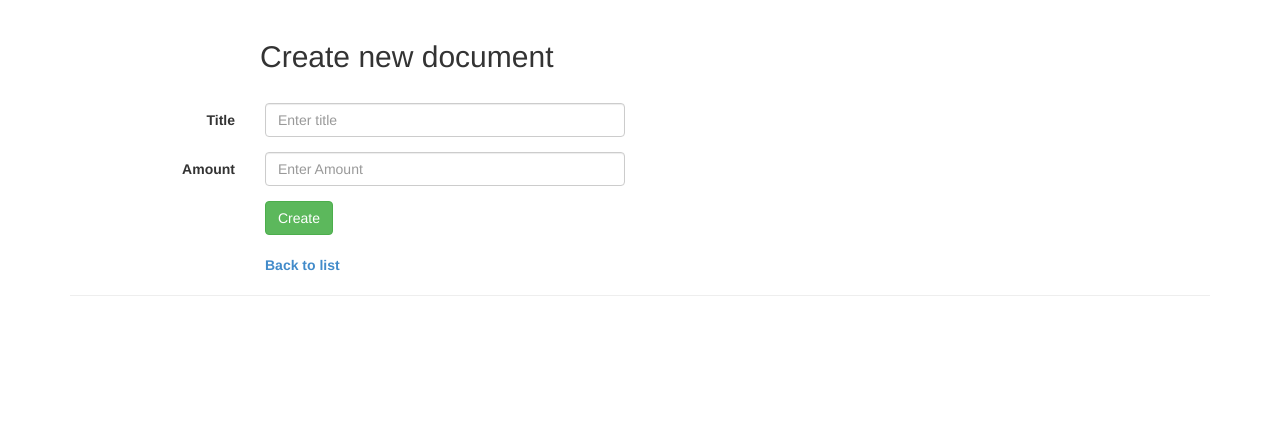
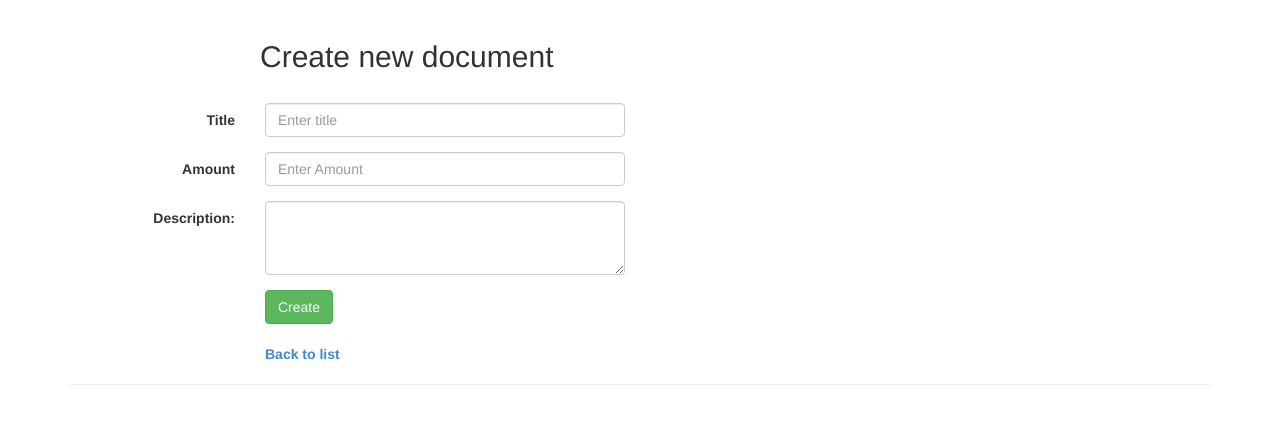
Before and after one commit to mb-14/cse258-iiti-group4, a Flask app: page /new in a window 1280 px wide. Shown: the part 51-475 px from the top of the page. Run offline with Flask 2, Linux system fonts and the light colour scheme; a user stored in the database is signed in; tables that the repository leaves empty hold one stand-in row (values such as "Sample post"); some libraries are stand-ins or nearby versions.

Commit message:
Add description for docs

```diff
--- a/models.py
+++ b/models.py
@@ -55,13 +55,15 @@ class Docs(db.Model):
     last_approved = db.Column(db.Integer, db.ForeignKey('users.id'))  ##last approved by
     accepted = db.Column(db.Integer)
     log = db.Column(db.Text)
+    desc = db.Column(db.Text)
 
-    def __init__(self, title, amount):
+    def __init__(self, title, amount, desc):
         self.title = title
         self.amount = amount
         self.init_date = datetime.now()
         self.accepted = 0
         self.log = ''
+        self.desc = desc
 
     def can_forward(self, current):
         if(self.accepted%2 == 0 and current == self.last_user_id):
--- a/templates/index.html
+++ b/templates/index.html
@@ -2,7 +2,7 @@
 {% block body %}
 <div id="main" class="container">
     <h2>All Documents</h2>
-    <table id="doc_table" class="table table-hover">
+    <table id="doc_table" class="table table-hover table-bordered">
       <tr>
         <th>ID
         <th>Title
--- a/templates/new.html
+++ b/templates/new.html
@@ -16,6 +16,11 @@
           <input type="text" id="amount" name="amount" class="form-control"
             placeholder="Enter Amount" value="{{ request.form.amount }}" required>
     </div></div>
+  <div class="form-group">
+		  <label for="desc" class="col-sm-2 control-label">Description:</label>
+		<div class="col-sm-4">
+          <textarea rows="3" id="desc" name="desc" class="form-control"></textarea>
+    </div></div>
          <div class="form-group">
     <div class="col-sm-offset-2 col-sm-10">
       <button type="submit" class="btn btn-success">Create</button><br><br>
--- a/templates/view.html
+++ b/templates/view.html
@@ -3,7 +3,8 @@
  <h2>{{doc.title}}</h2>
  <b>Amount:</b> {{doc.amount}}<br>
  <b>Initiated by:</b> {{name}}<br>
- <b>Initiated on:</b> {{ doc.init_date.strftime('%d/%m/%y %H:%M') }}
+ <b>Initiated on:</b> {{ doc.init_date.strftime('%d/%m/%y %H:%M') }} <br>
+ <b>Description:</b><div style="width: 500px; word-wrap: break-word"> {{doc.desc}} </div>
  <br><br>
 
  <table id="doc_table" class="table table-bordered ">
--- a/views.py
+++ b/views.py
@@ -31,7 +31,7 @@ def new():
         elif not request.form['amount']:
             flash('Amount is required', 'error')
         else:
-            doc = Docs(request.form['title'], request.form['amount'])
+            doc = Docs(request.form['title'], request.form['amount'], request.form['desc'])
             doc.last_user_id = doc.user_id = g.user.id
             doc.last_approved = doc.last_user_id
             doc.log_approve(g.user.department,'NA')
```
Also changed, not shown: app.db.
